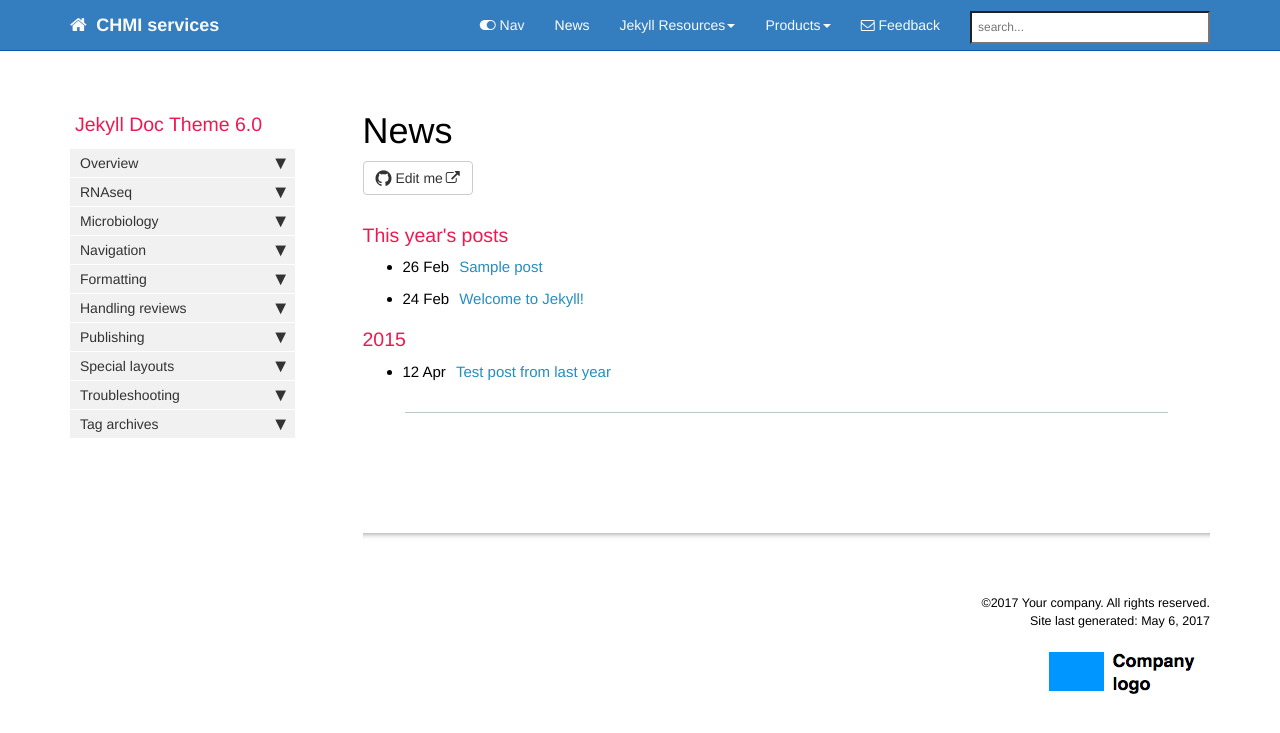
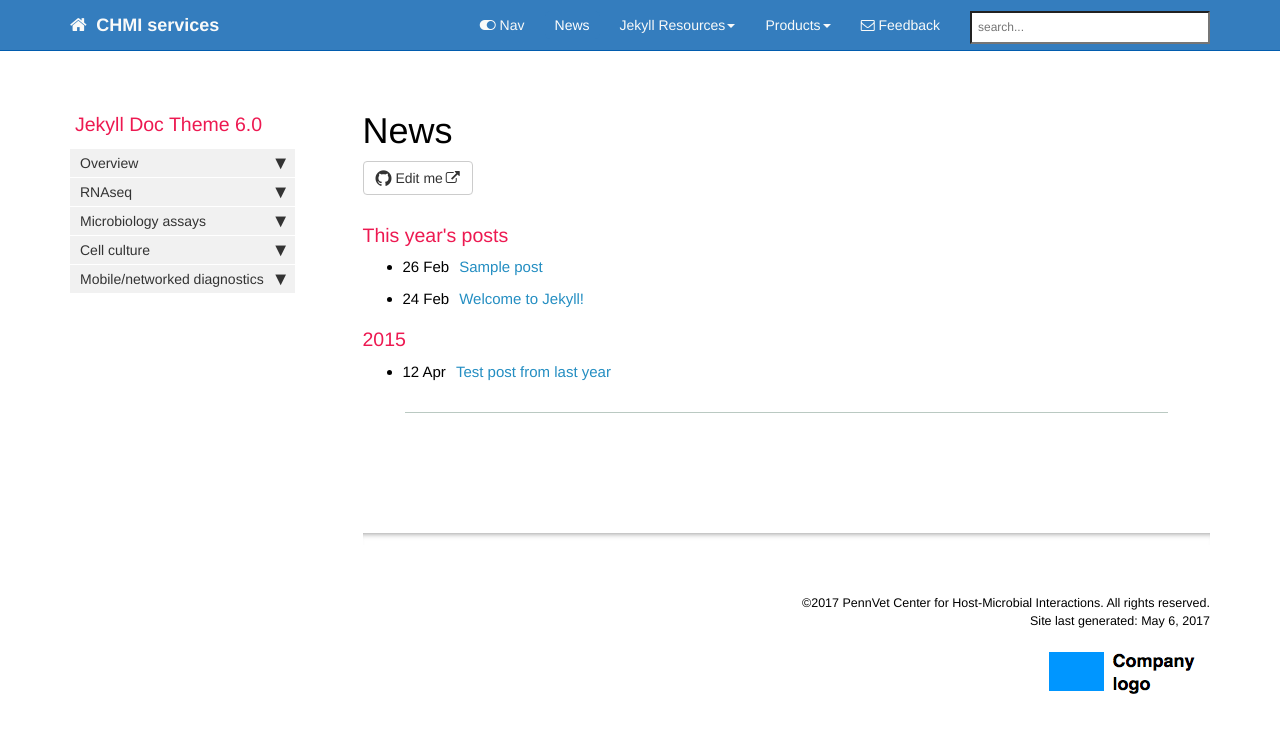
Before and after one commit to CHMI-SOPs/CHMI-SOPs.github.io, a Jekyll site: the page built from pages/news/news_archive.html, in a window 1280 px wide. Shown: the top 733 px of the page. Built offline with Jekyll 4.4.1, drawn with Linux system fonts in a browser that asks for light colours; nearby versions of some CDN libraries; comment, search, counter and statistics services are not loaded; part of the change alters nothing that is shown.

Commit message:
sidebar updates

```diff
--- a/_config.yml
+++ b/_config.yml
@@ -9,7 +9,7 @@ topnav_title: CHMI services
 site_title: CHMI services
 # this appears in the html browser tab for the site title (seen mostly by search engines, not users)
 
-company_name: Your company
+company_name: PennVet Center for Host-Microbial Interactions
 # this appears in the footer
 
 github_editme_path: tomjohnson1492/documentation-theme-jekyll/blob/gh-pages/
@@ -31,7 +31,7 @@ exclude:
 
 feedback_subject_line: CHMI services
 
-feedback_email: tomjohnson1492@gmail.com
+feedback_email: beiting@upenn.com
 # used as a contact email for the Feedback link in the top navigation bar
 
 # feedback_disable: true
--- a/_data/sidebars/mydoc_sidebar.yml
+++ b/_data/sidebars/mydoc_sidebar.yml
@@ -52,6 +52,10 @@ entries:
       url: /mydoc_about_ruby_gems_etc.html
       output: web, pdf
 
+    - title: QC analysis
+      url: /mydoc_about_ruby_gems_etc.html
+      output: web, pdf
+
     - title: Standard protocol
       url: /mydoc_install_jekyll_on_mac.html
       output: web, pdf
@@ -68,9 +72,13 @@ entries:
       url: /mydoc_install_jekyll_on_windows.html
       output: web, pdf
 
-  - title: Microbiology
+  - title: Microbiology assays
     output: web, pdf
+
     folderitems:
+    - title: Microbiology assay FAQs
+      url: /mydoc_about_ruby_gems_etc.html
+      output: web, pdf
 
     - title: 16S marker gene sequencing
       url: /mydoc_about_ruby_gems_etc.html
@@ -84,200 +92,34 @@ entries:
       url: /mydoc_install_jekyll_on_windows.html
       output: web, pdf
 
-    - title: informatics pipelines
+    - title: mock communities and controls
       url: /mydoc_install_jekyll_on_windows.html
       output: web, pdf
 
-  - title: Navigation
+  - title: Cell culture
     output: web, pdf
 
     folderitems:
-    - title: Sidebar navigation
+    - title: 3D Caco-2 organoids
       url: /mydoc_sidebar_navigation.html
       output: web, pdf
 
-    - title: YAML tutorial in the context of Jekyll
-      url: /mydoc_yaml_tutorial.html
+    - title: veterinary microbial collections
+      url: /mydoc_sidebar_navigation.html
       output: web, pdf
 
-    - title: Tags
-      url: /mydoc_tags.html
-      output: web, pdf
-
-    - title: Series
-      url: /mydoc_series.html
-      output: web, pdf
-
-  - title: Formatting
+  - title: Mobile/networked diagnostics
     output: web, pdf
 
     folderitems:
-    - title: Tooltips
+    - title: Biomeme portable QPCR
       url: /mydoc_adding_tooltips.html
       output: web, pdf
 
-    - title: Alerts
+    - title: Oxford Nanopore MinION
       url: /mydoc_alerts.html
       output: web, pdf
 
-    - title: Icons
+    - title: Microbial Design Studio
       url: /mydoc_icons.html
       output: web, pdf
-
-    - title: Images
-      url: /mydoc_images.html
-      output: web, pdf
-
-    - title: Code samples
-      url: /mydoc_code_samples.html
-      output: web, pdf
-
-    - title: Labels
-      url: /mydoc_labels.html
-      output: web, pdf
-
-    - title: Links
-      url: /mydoc_hyperlinks.html
-      output: web, pdf
-
-    - title: Navtabs
-      url: /mydoc_navtabs.html
-      output: web, pdf
-
-    - title: Tables
-      url: /mydoc_tables.html
-      output: web, pdf
-
-    - title: Syntax highlighting
-      url: /mydoc_syntax_highlighting.html
-      output: web, pdf
-
-    - title: Workflow maps
-      url: /mydoc_workflow_maps.html
-      output: web, pdf
-
-  - title: Handling reviews
-    output: web, pdf
-
-    folderitems:
-    - title: Commenting on files
-      url: /mydoc_commenting_on_files.html
-      output: web, pdf
-
-#    - title: Git collaboration
-#      url: /mydoc_git_collaboration
-#      output: web, pdf
-
-  - title: Publishing
-    output: web, pdf
-
-    folderitems:
-    - title: Build arguments
-      url: /mydoc_build_arguments.html
-      output: web, pdf
-
-    - title: Themes
-      url: /mydoc_themes.html
-      output: web, pdf
-
-    - title: Generating PDFs
-      url: /mydoc_generating_pdfs.html
-      output: web, pdf
-
-    - title: Help APIs and UI tooltips
-      url: /mydoc_help_api.html
-      output: web, pdf
-
-    - title: Search configuration
-      url: /mydoc_search_configuration.html
-      output: web, pdf
-
-    - title: iTerm profiles
-      url: /mydoc_iterm_profiles.html
-      output: web, pdf
-
-    - title: Pushing builds to server
-      url: /mydoc_push_build_to_server.html
-      output: web, pdf
-
-    - title: Getting around the password prompts in SCP
-      url: /mydoc_no_password_prompts_scp.html
-      output: web, pdf
-
-    - title: Publishing on Github Pages
-      url: /mydoc_publishing_github_pages.html
-      output: web, pdf
-
-  - title: Special layouts
-    output: web, pdf
-
-    folderitems:
-    - title: Knowledge-base layout
-      url: /mydoc_kb_layout.html
-      output: web, pdf
-
-    - title: Glossary layout
-      url: /mydoc_glossary.html
-      output: web, pdf
-
-    - title: FAQ layout
-      url: /mydoc_faq_layout.html
-      output: web, pdf
-
-    - title: Scroll layout
-      url: /mydoc_scroll.html
-      output: web, pdf
-
-    - title: Shuffle layout
-      url: /mydoc_shuffle.html
-      output: web, pdf
-
-  - title: Troubleshooting
-    output: web, pdf
-
-    folderitems:
-
-    - title: Troubleshooting
-      url: /mydoc_troubleshooting.html
-      output: web, pdf
-
-  - title: Tag archives
-    output: web
-    folderitems:
-
-    - title: Tag archives overview
-      url: /mydoc_tag_archives_overview.html
-      output: web
-
-      subfolders:
-      - title: Tag archive pages
-        output: web
-        subfolderitems:
-
-        - title: Formatting pages
-          url: /tag_formatting.html
-          output: web
-
-        - title: Navigation pages
-          url: /tag_navigation.html
-          output: web
-
-        - title: Content types pages
-          url: /tag_content_types.html
-          output: web
-
-        - title: Publishing pages
-          url: /tag_publishing.html
-          output: web
-
-        - title: Special layout pages
-          url: /tag_special_layouts.html
-          output: web
-
-        - title: Collaboration pages
-          url: /tag_collaboration.html
-          output: web
-
-        - title: Troubleshooting pages
-          url: /tag_troubleshooting.html
-          output: web
```
